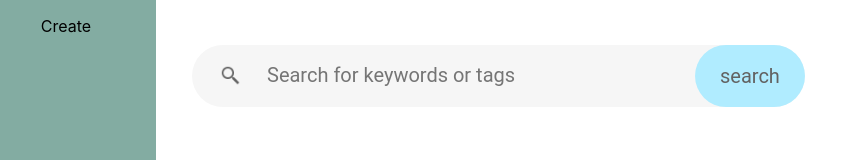
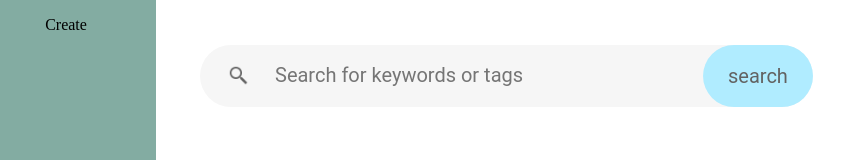
Before and after one commit to sherrygao821/CSCI201_Project_Float, a React (Create React App) app: page / in a window 1280 px wide. Shown: the top 160 px of the page, without its empty margins (8-852 px from the left). Built offline with nearby package versions, Linux system fonts and the light colour scheme.

Commit message:
removed unecessary files

```diff
--- a/src/index.css
+++ /dev/null
@@ -1,13 +0,0 @@
-body {
-  margin: 0;
-  font-family: -apple-system, BlinkMacSystemFont, 'Segoe UI', 'Roboto', 'Oxygen',
-    'Ubuntu', 'Cantarell', 'Fira Sans', 'Droid Sans', 'Helvetica Neue',
-    sans-serif;
-  -webkit-font-smoothing: antialiased;
-  -moz-osx-font-smoothing: grayscale;
-}
-
-code {
-  font-family: source-code-pro, Menlo, Monaco, Consolas, 'Courier New',
-    monospace;
-}
--- a/src/index.js
+++ b/src/index.js
@@ -1,6 +1,6 @@
 import React from 'react';
 import ReactDOM from 'react-dom';
-import './index.css';
+
 import App from './App';
 import reportWebVitals from './reportWebVitals';
 
```
Also changed, not shown: src/setupTests.js (deleted, +0 -5 lines), src/logo.svg (deleted), 1 other file (tests, documents, lock files or other folders).
